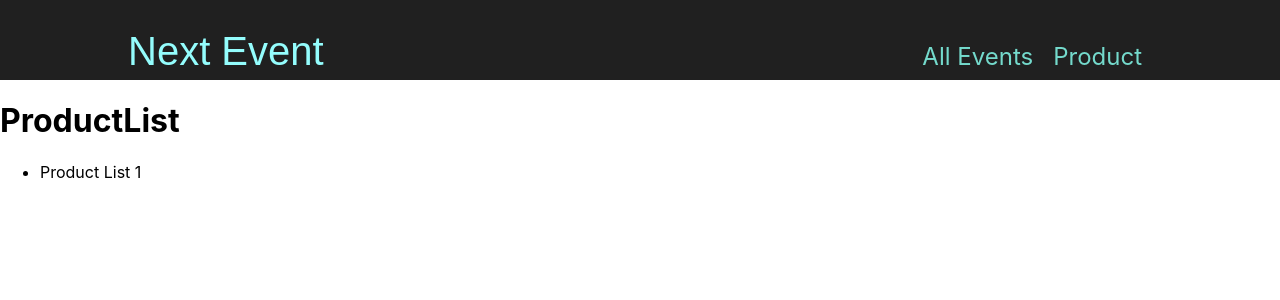
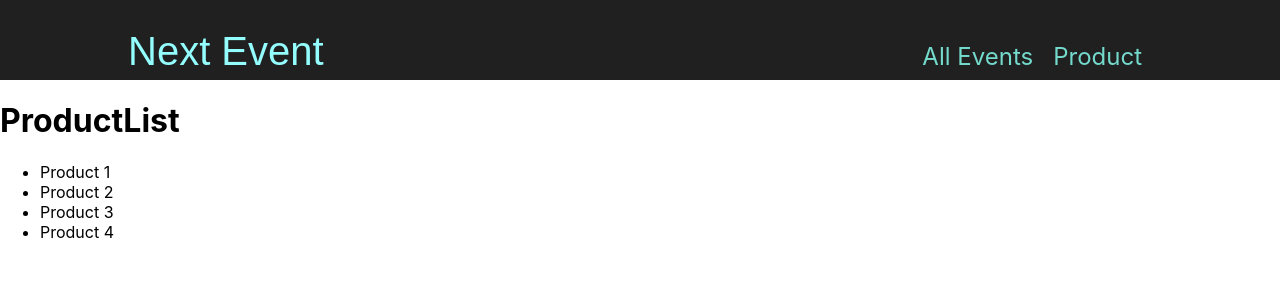
Before and after one commit to nicoWeb31/test-next-typescript, a Next.js app: page /product in a window 1280 px wide. Shown: the top 300 px of the page. Built offline with nearby package versions, Linux system fonts and the light colour scheme.

Commit message:
revalidate data

```diff
--- a/components/data/dummy-data.ts
+++ b/data/dummy-data.ts
@@ -1,4 +1,4 @@
-import { Event } from "../../interfaces/envent";
+import { Event } from "../interfaces/envent";
 
 const DUMMY_EVENTS: Event[] = [
     {
--- a/components/data/dummy.json
+++ b/data/dummy.json
@@ -10,6 +10,15 @@
             "title": "Product 2",
             "description": "This is product 2"
         },
-        { "id": "p3", "title": "Product 3", "description": "This is product 3" }
+        {
+            "id": "p3",
+            "title": "Product 3",
+            "description": "This is product 3"
+        },
+        {
+            "id": "p4",
+            "title": "Product 4",
+            "description": "This is product 4"
+        }
     ]
 }
--- a/pages/events/[...slug].tsx
+++ b/pages/events/[...slug].tsx
@@ -1,6 +1,6 @@
 import React, { Fragment } from "react";
 import { useRouter } from "next/router";
-import { getFilteredEvents } from "../../components/data/dummy-data";
+import { getFilteredEvents } from "../../data/dummy-data";
 import { EventList } from "../../components/event/eventList/event-list";
 import ResultsTitle from "../../components/results-title/results-title";
 import Button from "../../components/ui/button/button";
--- a/pages/events/[eventId].tsx
+++ b/pages/events/[eventId].tsx
@@ -1,6 +1,6 @@
 import React from "react";
 import { useRouter } from "next/router";
-import { getEventById } from "../../components/data/dummy-data";
+import { getEventById } from "../../data/dummy-data";
 import EventSummary from "../../components/event-detail/event-detail/event-summary";
 import EventLogistics from "../../components/event-detail/event-detail/event-logistics";
 import EventContent from "../../components/event-detail/event-detail/event-content";
--- a/pages/events/index.tsx
+++ b/pages/events/index.tsx
@@ -2,7 +2,7 @@ import React from "react";
 import { useRouter } from "next/router";
 import { EventList } from "../../components/event/eventList/event-list";
 import EventSearch from "../../components/event/eventSearch/EventSearch";
-import { getAllEvents, getFeaturedEvents } from "../../components/data/dummy-data";
+import { getAllEvents, getFeaturedEvents } from "../../data/dummy-data";
 import { Event } from "../../interfaces/envent";
 
 const AllEventPage: React.FC = () => {
--- a/pages/index.tsx
+++ b/pages/index.tsx
@@ -1,7 +1,7 @@
 import Head from 'next/head';
 import React from 'react';
 import { EventList } from '../components/event/eventList/event-list';
-import { getFeaturedEvents } from '../components/data/dummy-data';
+import { getFeaturedEvents } from '../data/dummy-data';
 
 
 
--- a/pages/product/index.tsx
+++ b/pages/product/index.tsx
@@ -1,5 +1,7 @@
 import React from "react";
 import { Product } from "../../interfaces/envent";
+import fs from "fs/promises";
+import path from "path";
 
 
 interface IndexProps {
@@ -18,10 +20,28 @@ const index : React.FC<IndexProps>= ({products}) => {
     );
 };
 
+
+//first executing , no exposed to front side
 export async function getStaticProps(){
-    return { props : {
-        products :[{id : 'p1', title: 'Product List 1',}]
-    }};
+
+    const filePath  =  path.join(process.cwd(),'data','dummy.json' )
+
+    try {
+
+        const jsonData = await fs.readFile(filePath);
+        const {products} = JSON.parse(jsonData.toString());
+        return { props : {
+            products
+        },
+        //relidate seconde for recharge fresh data
+        revalidate : 30,
+    };
+
+    } catch (error) {
+        console.log(error)
+    }
+
+
 }
 
 export default index;
```
